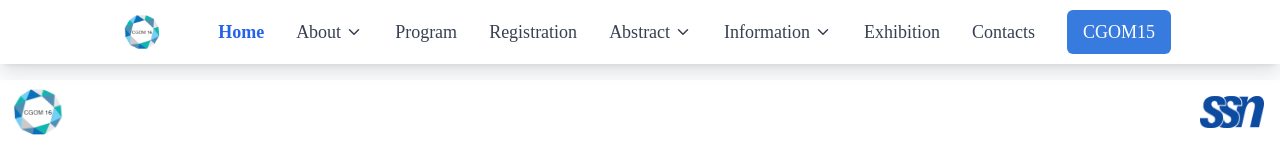
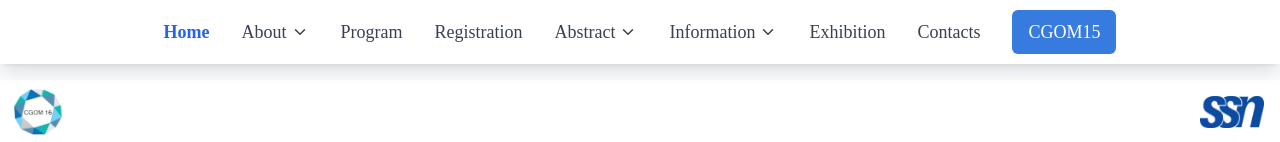
Before and after one commit to JithuMorrison/CGOM16, a React (Vite) app: page / in a window 1280 px wide. Shown: the top 142 px of the page. Built offline with nearby package versions, Linux system fonts and the light colour scheme.

Commit message:
modified UI

```diff
--- a/src/startpage.jsx
+++ b/src/startpage.jsx
@@ -159,14 +159,14 @@ const CGOM16 = () => {
         <div className="max-w-7xl mx-auto px-4">
           <div className="flex justify-center h-16">
             <div className="flex items-center space-x-10">
-              <motion.img
+              {/*<motion.img
                 src="/cgomlogo.png"
                 alt="CGOM Logo"
                 className="h-12 w-auto"
                 initial={{ scale: 0 }}
                 animate={{ scale: 1 }}
                 transition={{ delay: 0.2 }}
-              />
+              />*/}
               <motion.div
                 className="flex items-center space-x-8 font-['Poppins']"
                 variants={containerVariants}
```
